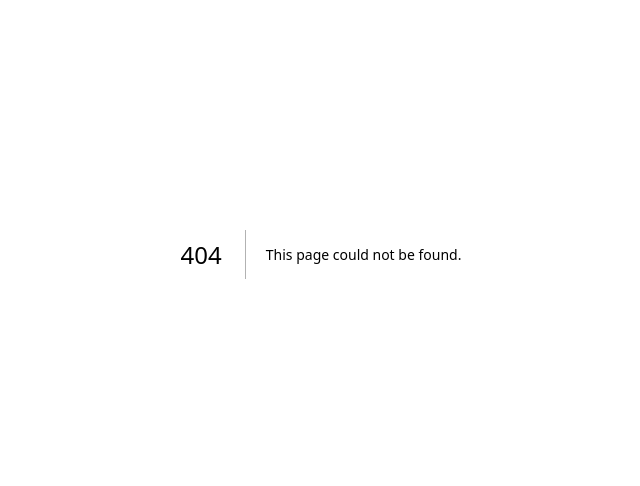
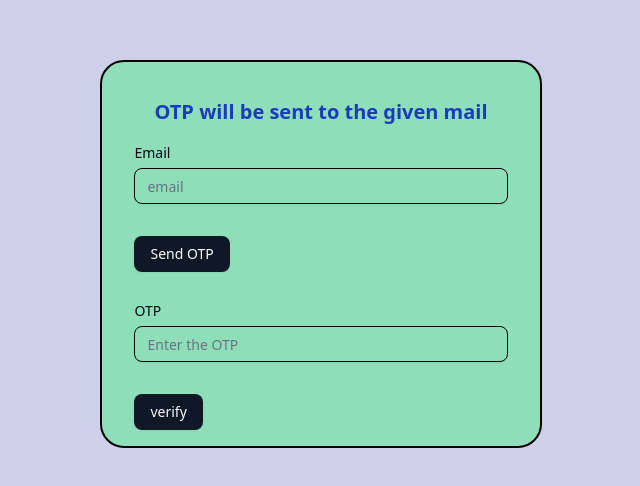
Before and after one commit to RaviGupta965/Project-2, a Next.js app: page /forgot-password in a window 1280 px wide. Before the commit this address had no page. Shown: the part 146-632 px from the top of the page, without its empty margins (319-959 px from the left). Built offline with nearby package versions, Linux system fonts and the light colour scheme.

Commit message:
OTP-added

```diff
--- a/package.json
+++ b/package.json
@@ -20,6 +20,8 @@
     "lucide-react": "^0.511.0",
     "mongoose": "^8.15.1",
     "next": "15.3.2",
+    "node-mailer": "^0.1.1",
+    "nodemailer": "^7.0.3",
     "react": "^19.0.0",
     "react-dom": "^19.0.0",
     "react-hook-form": "^7.56.4",
--- /dev/null
+++ b/src/app/api/forgot-password/route.js
@@ -0,0 +1,17 @@
+import { NextResponse } from 'next/server'
+import { sendOTP } from '../../../utils/mailer'
+
+export async function POST(req) {
+  const { email } = await req.json()
+  if (!email) {
+    return NextResponse.json({ error: 'Email is required' }, { status: 400 })
+  }
+
+  const otp = Math.floor(100000 + Math.random() * 900000).toString() // 6-digit OTP
+  try {
+    await sendOTP(email, otp)
+    return NextResponse.json({ success: true, otp }) // Store OTP securely in DB/session in real apps
+  } catch (error) {
+    return NextResponse.json({ error: 'Failed to send OTP' }, { status: 500 })
+  }
+}
--- /dev/null
+++ b/src/app/forgot-password/page.jsx
@@ -0,0 +1,11 @@
+import React from 'react'
+import Forgot_password from '../../components/Forgot_password'
+function page() {
+  return (
+    <div className='bg-[#ced0ea] flex flex-col justify-center items-center w-[100vw] h-[100vh]'>
+      <Forgot_password/>
+    </div>
+  )
+}
+
+export default page
--- a/src/components/Login.jsx
+++ b/src/components/Login.jsx
@@ -14,6 +14,8 @@ import {
   FormMessage,
 } from "./ui/form";
 import { Input } from "./ui/input";
+import Link from "next/link";
+import { useRouter } from 'next/navigation'
 
 const formSchema = z.object({
   username: z.string().min(2).max(50),
@@ -29,6 +31,7 @@ const formSchema = z.object({
     ),
 });
 function Login() {
+  const router=useRouter();
   const form = useForm({
     resolver: zodResolver(formSchema),
     defaultValues: {
@@ -50,6 +53,7 @@ function Login() {
       const result = await res.json();
       if (!res.ok) throw new Error(result.message);
       alert("User Logged in successfully");
+      router.push('/');
     } catch (err) {
       alert(err.message);
     }
@@ -77,7 +81,7 @@ function Login() {
             control={form.control}
             name="password"
             render={({ field }) => (
-              <FormItem>
+              <FormItem >
                 <FormLabel>Password</FormLabel>
                 <FormControl className="border-black">
                   <Input type="password" placeholder="Password" {...field} />
@@ -86,7 +90,10 @@ function Login() {
               </FormItem>
             )}
           />
-          <Button type="submit">Submit</Button>
+          <div className="flex flex-col">
+            <Link href="/forgot-password" className="text-blue-600 underline">Forgot Password?</Link>
+            <Button type="submit">Submit</Button>
+          </div>
         </form>
       </Form>
     </div>
--- a/src/components/Register.jsx
+++ b/src/components/Register.jsx
@@ -14,7 +14,7 @@ import {
   FormMessage,
 } from "./ui/form";
 import { Input } from "./ui/input";
-
+import { redirect } from "next/navigation";
 const formSchema = z
   .object({
     username: z.string().min(2).max(50),
@@ -59,6 +59,7 @@ function Register() {
       const result = await res.json();
       if (!res.ok) throw new Error(result.message);
       alert("User registered successfully");
+      redirect('/')
     } catch (err) {
       alert(err.message);
     }
--- a/src/components/forgot_password.jsx
+++ b/src/components/forgot_password.jsx
@@ -1,11 +1,119 @@
-import React from 'react'
+"use client";
 
-function forgot_password() {
+import React from "react";
+import { useState } from "react";
+import { useForm } from "react-hook-form";
+import { zodResolver } from "@hookform/resolvers/zod";
+import { z } from "zod";
+import { Button } from "./ui/button";
+import { useRouter } from "next/router";
+import {
+  Form,
+  FormControl,
+  FormField,
+  FormItem,
+  FormLabel,
+  FormMessage,
+} from "./ui/form";
+import { Input } from "./ui/input";
+
+const formSchema = z.object({
+  email: z.string().email("Enter a valid email"),
+  otp: z.string().length(6, "OTP must be 6 digits"),
+});
+
+function Forgot_password() {
+  const router=useRouter()
+  const [generatedotp,setgeneratedotp]=useState(null);
+  const [Status,setStatus]=useState('');
+  const form = useForm({
+    resolver: zodResolver(formSchema),
+    defaultValues: {
+      email: "",
+      otp:""
+    },
+  });
+
+  const sendotp = async () => {
+    try {
+      const email=form.getValues('email');
+      if (!email) {
+        setStatus("Please enter your email.");
+        return;
+      }
+      const res = await fetch("/api/forgot-password", {
+        method: "POST",
+        headers: { "Content-Type": "application/json" },
+        body: JSON.stringify({ email: email }),
+      });
+
+      const result = await res.json();
+      if (res.ok) {
+        setgeneratedotp(result.otp);
+        setStatus("OTP sent successfully!");
+      } else {
+        setStatus(result.error || "Failed to send OTP");
+        console.log(Status)
+      }
+    } catch (err) {
+      setStatus("Something went wrong. Please try again.");
+      console.log(Status)
+    }
+  };
+
+  const verifyOTP =()=>{
+    const enteredOtp = form.getValues("otp");
+    console.log('HEYYYYYYYYY');
+    if (enteredOtp === generatedotp) {
+      alert("OTP verified successfully!");
+      console.log('yyayya')
+      router.push('/');
+
+    } else {
+      console.log("Incorrect OTP. Please try again.");
+    }
+  }
   return (
     <div>
-
+      <div className="flex flex-col px-8 py-4 bg-[#8edeba] rounded-3xl border-2 border-black">
+        <div className="m-5 text-blue-800 font-bold text-xl">
+          OTP will be sent to the given mail
+        </div>
+        <Form {...form}>
+          <form onSubmit={(e) => e.preventDefault()} className="space-y-8">
+            <FormField
+              control={form.control}
+              name="email"
+              render={({ field }) => (
+                <FormItem>
+                  <FormLabel>Email</FormLabel>
+                  <FormControl className="border-black">
+                    <Input placeholder="email" {...field} />
+                  </FormControl>
+                  <FormMessage />
+                </FormItem>
+              )}
+            />
+            <Button type="button" onClick={sendotp}>Send OTP</Button>
+            <FormField
+              control={form.control}
+              name="otp"
+              render={({ field }) => (
+                <FormItem>
+                  <FormLabel>OTP</FormLabel>
+                  <FormControl className="border-black">
+                    <Input placeholder="Enter the OTP" {...field} />
+                  </FormControl>
+                  <FormMessage />
+                </FormItem>
+              )}
+            />
+            <Button type='button' onClick={verifyOTP} >verify</Button>
+          </form>
+        </Form>
+      </div>
     </div>
-  )
+  );
 }
 
-export default forgot_password
+export default Forgot_password;
--- /dev/null
+++ b/src/utils/mailer.js
@@ -0,0 +1,21 @@
+import nodemailer from 'nodemailer'
+
+export const sendOTP = async (email, otp) => {
+    console.log(process.env.EMAIL_USER);
+  const transporter = nodemailer.createTransport({
+    service: 'Gmail', // or 'SendinBlue', 'Outlook', etc.
+    auth: {
+      user: process.env.EMAIL_USER,
+      pass: process.env.EMAIL_PASS,
+    },
+  })
+
+  const mailOptions = {
+    from: `"Authentication System" <${process.env.EMAIL_USER}>`,
+    to: email,
+    subject: 'Your OTP for Password Reset',
+    text: `Your OTP is: ${otp}. It will expire in 10 minutes.`,
+  }
+
+  await transporter.sendMail(mailOptions)
+}
```
Also changed, not shown: 1 other file (tests, documents, lock files or other folders).
